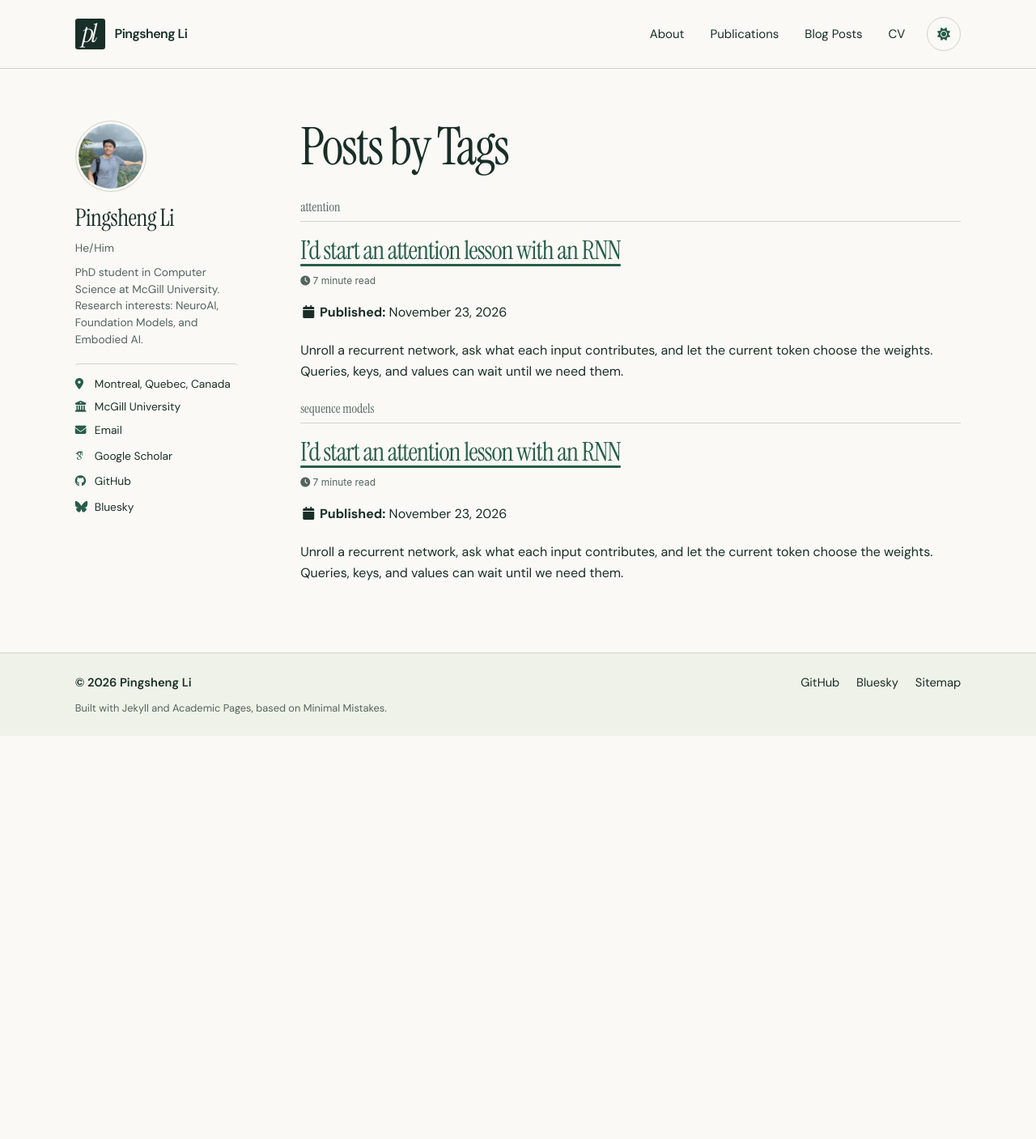
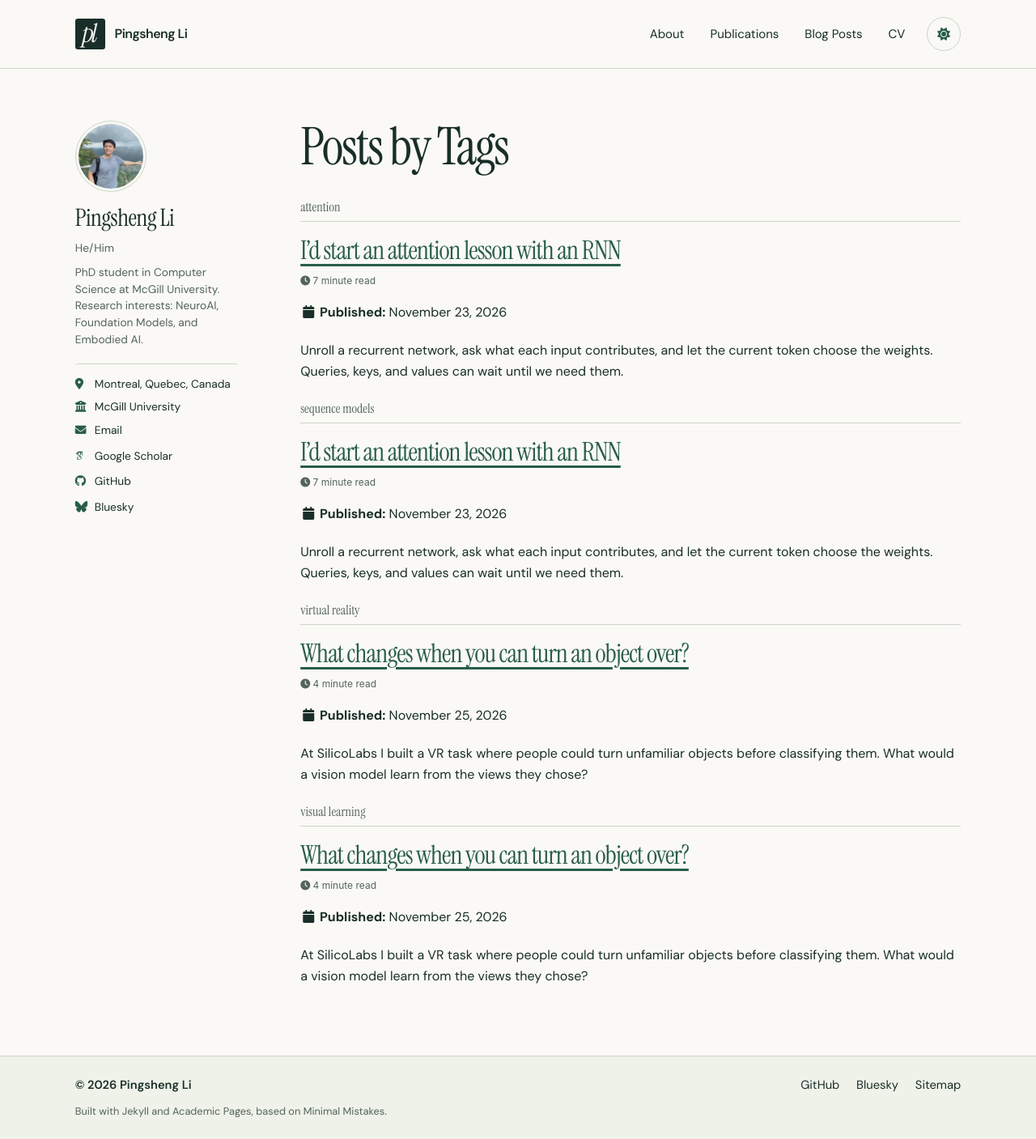
Before and after one commit to Pingsheng-NeuroAI/Pingsheng-NeuroAI.github.io, a Jekyll site: the page built from _pages/tag-archive.html, in a window 1280 px wide. Shown: the whole page at 81% size. Built offline with Jekyll 4.4.1, drawn with Linux system fonts in a browser that asks for light colours; some web fonts are replaced; before the commit the page ends 909 px from its top, so only the background shows below that.

Commit message:
Write up the SilicoLabs VR object learning experiment

```diff
--- a/_layouts/profile.html
+++ b/_layouts/profile.html
@@ -53,7 +53,8 @@ layout: default
     <article class="profile-project" aria-labelledby="silicolabs-title">
       <div>
         <h3 id="silicolabs-title">Object recognition in VR</h3>
-        <p>At SilicoLabs, I built a Unity experiment and its data collection and analysis pipeline. We used the task to study how exploring a 3D object affects the ability of people and AI agents to recognize it.</p>
+        <p>At SilicoLabs, I built a Unity experiment and its data collection and analysis pipeline. Participants could turn unfamiliar objects before classifying them. I proposed replaying their chosen views to a vision model to compare how people and models learn.</p>
+        <a class="profile-text-link" href="{% post_url 2026-11-25-learning-to-recognize-objects-in-vr %}">Read about the VR experiment</a>
       </div>
       <ol class="profile-workflow" aria-label="SilicoLabs experiment workflow" role="list">
         <li><i class="fa-solid fa-cube" aria-hidden="true"></i><span>Explore 3D objects</span></li>
--- /dev/null
+++ b/_posts/2026-11-25-learning-to-recognize-objects-in-vr.md
@@ -0,0 +1,44 @@
+---
+title: "What changes when you can turn an object over?"
+date: 2026-11-25
+permalink: /posts/2026/11/learning-to-recognize-objects-in-vr/
+excerpt: "At SilicoLabs I built a VR task where people could turn unfamiliar objects before classifying them. What would a vision model learn from the views they chose?"
+tags:
+  - visual learning
+  - virtual reality
+---
+
+Imagine trying to recognize an unfamiliar object from a photograph. A small projection on its side might be a pointed tip seen head-on or a rounded bump. If you could pick up the object, a quarter turn might settle it. In a photograph, someone else has already chosen the angle. During my summer 2024 internship at SilicoLabs, I built a Unity experiment around that difference. I wanted to know how to compare a person and a vision model when the person gets to decide what to look at next.
+
+## Giving the learner a turn
+
+My starting point was an experiment by Michael Lee and James DiCarlo. On each trial, a person saw an image of one of two unfamiliar objects for about 200 milliseconds, pressed a key, and learned whether the choice was correct. Object pose, scale, and background varied across trials. The researchers found that a model with a fixed visual representation could capture much of the human learning pattern by updating the weights it used to choose between the two objects. The participant and the model both had to work with the view the experiment supplied. [Lee and DiCarlo, 2023](https://journals.plos.org/ploscompbiol/article?id=10.1371/journal.pcbi.1011713)
+
+In the task I built, the participant could manipulate a 3D object with their hands or controllers for up to ten seconds. They could answer as soon as they had seen enough. A button press selected one of two categories, and feedback told them whether they were right. I also built the data collection and analysis pipeline for the task. [Watch the VR task demo](https://docs.google.com/file/d/1JpHDMvxN1dOhTFxCJ_DOXbYoLr2sHryY/preview)
+
+## Which part gives it away?
+
+We used *Greebles*, a family of unfamiliar 3D objects that Isabel Gauthier and Michael Tarr used to study visual expertise. Look at the six examples below and try to find a feature that separates the three on the left from the three on the right. The overall silhouette is tempting, but body shape varies within each group. Two smaller parts, called a *boge* and a *quiff*, carry information about the category. A participant who discovers a useful viewing angle for one of those parts can try that angle again on the next object. [Gauthier and Tarr, 1997](https://www.sciencedirect.com/science/article/pii/S0042698996002866)
+
+<figure>
+  <img src="{{ '/images/silicolabs/greeble-classes.webp' | relative_url }}" width="1177" height="378" alt="Six purple Greebles in two groups of three, with red ovals around the differently shaped protrusions on their heads.">
+  <figcaption>Three examples from each category. The red ovals mark the parts used to define the categories in this version of the task. Adapted from slide 17 of my internship talk.</figcaption>
+</figure>
+
+The design gave us a way to test what a person had learned. We could train them on three body shapes, then ask them to classify Greebles with two body shapes they had never seen. Someone relying on a familiar silhouette would lose that cue. Someone who had learned the shape of the quiff could still use it.
+
+In my internship presentation I showed two preliminary learning curves. One participant hovered around half correct for much of the session. The other reached about three-quarters correct. An accuracy curve alone cannot tell me which feature either person used. That made me wonder whether the order of training matters. Would learning to distinguish the easier quiffs first help someone pick up the more subtle difference between boges?
+
+<figure class="half">
+  <img src="{{ '/images/silicolabs/pilot-participant-0.jpg' | relative_url }}" width="576" height="453" loading="lazy" alt="Participant 0’s accuracy fluctuates around one-half and finishes near 0.42 after roughly 100 trials.">
+  <img src="{{ '/images/silicolabs/pilot-participant-1.jpg' | relative_url }}" width="567" height="453" loading="lazy" alt="Participant 1’s accuracy rises after an early dip and finishes near 0.77 after just over 50 trials.">
+  <figcaption>Two individual pilot sessions from slide 19. The original plots use different scales on both axes. They show how accuracy changed within each session.</figcaption>
+</figure>
+
+## Giving a model the same views
+
+The part I find most interesting is what counts as one example. In the original task, a trial supplied one image. In VR, a single trial could supply a sequence of views, all ending in one decision. A person who turns the object until the quiff comes into profile has already done some of the work that makes the category easy to read out.
+
+I proposed replaying a participant’s sequence of views to a model with a fixed visual encoder and a trainable classifier. With the same views in the same order, we could ask how closely the model follows the person’s learning curve. A second comparison would let a reinforcement learning agent choose its own views. Then we could ask whether it turns the object toward the same feature, even on trials when both learners give the right answer.
+
+That is what I would want to know about two learners who reach the same score. Did they recognize the object from the same evidence, or did one of them know where to look? [Original internship slides](https://docs.google.com/presentation/d/1VmGrR17cVZlyfgYg2xYyWIM7idFeOlNlfViOxKxuVQw/edit?usp=sharing)
```
Also changed, not shown: images/silicolabs/greeble-classes.webp (added), images/silicolabs/pilot-participant-0.jpg (added), images/silicolabs/pilot-participant-1.jpg (added).
